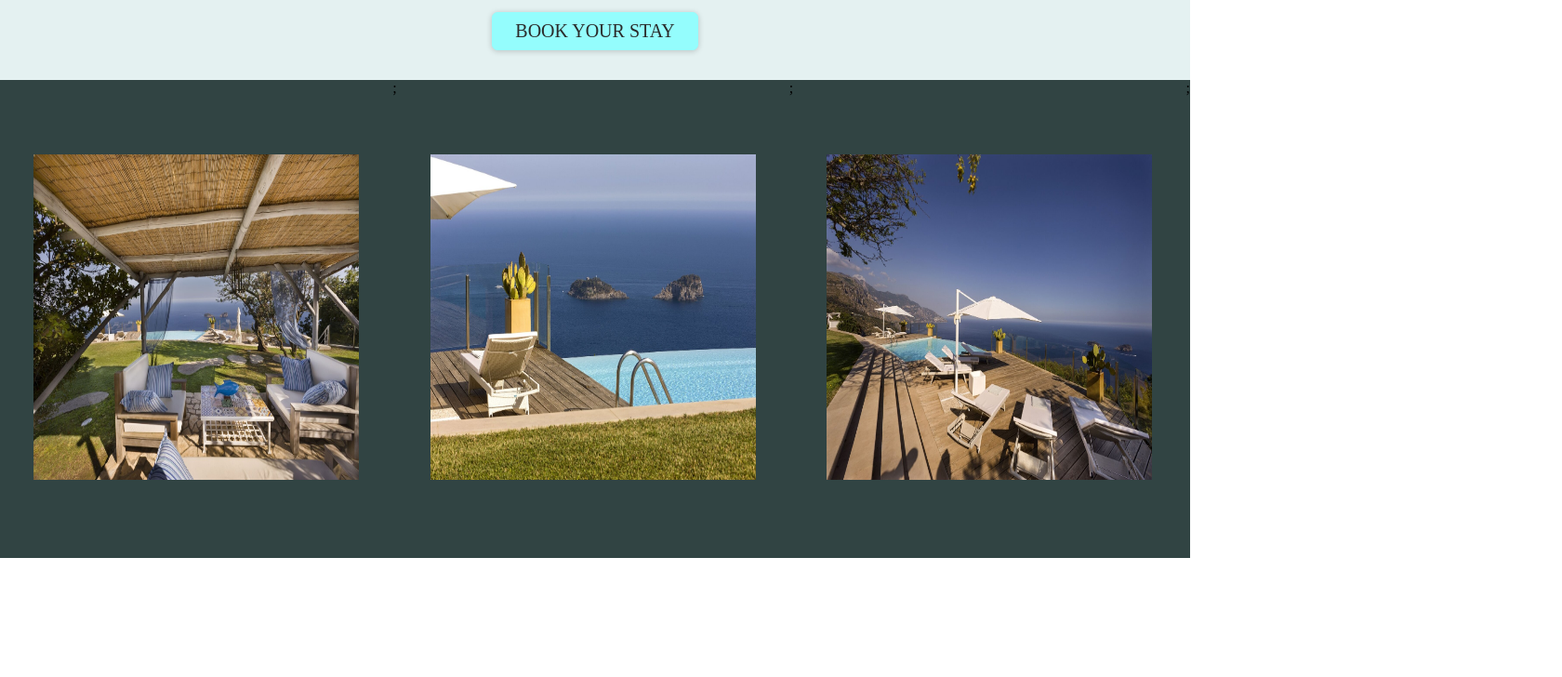
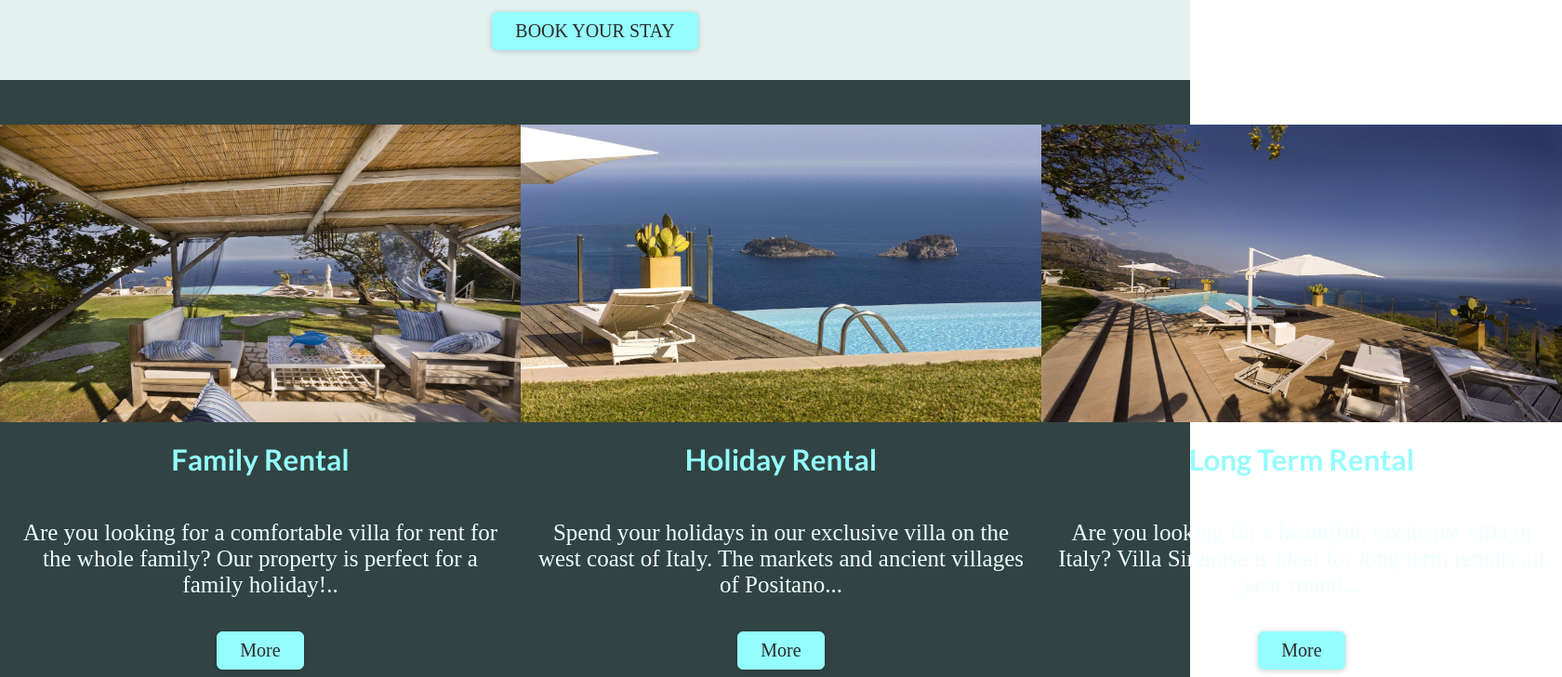
Before and after one commit to Allllakis/villa-italy-next-js, a Next.js app: page / in a window 1280 px wide. Shown: the part 1380-2108 px from the top of the page at 93% size, 1680 px wide, since content can reach past the window. Before the commit the page ends 1980 px from the top, so only its background shows below. Built offline with nearby package versions, Linux system fonts and the light colour scheme.

Commit message:
add detailsitem component

```diff
--- a/components/details/DataImageDetails.js
+++ b/components/details/DataImageDetails.js
@@ -1,14 +1,18 @@
 export const images = [
   {
-
+    title: "Family rental",
     image: "/images/details/image1.jpg",
+    description:
+      "Are you looking for a comfortable villa for rent for the whole family? Our property is perfect for a family holiday!..",
   },
   {
-
+    title: 'Holiday rental',
     image: "/images/details/image2.jpg",
+    description: 'Spend your holidays in our exclusive villa on the west coast of Italy. The markets and ancient villages of Positano...'
   },
   {
-
+    title: 'Long term rental',
     image: "/images/details/image3.jpg",
+    description: 'Are you looking for a beautiful, exclusive villa in Italy? Villa Sirenuse is ideal for long term rentals all year round...'
   },
 ];
--- a/components/details/detailsItem.js
+++ b/components/details/detailsItem.js
@@ -1,23 +1,27 @@
 import React from "react";
 import Image from "next/image";
 import classes from "./detailsItem.module.css";
-import {images} from './DataImageDetails'
+import { images } from "./DataImageDetails";
+import Button from "../ui/button";
 
 const DetailsItem = () => {
-
   return (
     <section className={classes.details}>
+      {images.map((item, index) => {
+        return (
+          <div className={classes.wrapper} key={index}>
+            <div className={classes.container}>
+              <Image src={item.image} alt="villa" layout='fill' />
+            </div>
 
-        <div className={classes.wrapper}>
-          <Image src={images[0].image} alt='villa' width={350} height={350} />
-        </div>;
-        <div className={classes.wrapper}>
-          <Image src={images[1].image} alt='villa' width={350} height={350} />
-        </div>;
-        <div className={classes.wrapper}>
-          <Image src={images[2].image} alt='villa' width={350} height={350} />
-        </div>;
-
+            <h3>{item.title}</h3>
+            <p className={classes.text}>{item.description}</p>
+            <Button>
+          <span className={classes.btn}>More</span>
+        </Button>
+          </div>
+        );
+      })}
     </section>
   );
 };
--- a/components/details/detailsItem.module.css
+++ b/components/details/detailsItem.module.css
@@ -3,9 +3,31 @@
   width: 100%;
   height: 100%;
   display: flex;
+  justify-content: space-between;
 
 }
 
 .wrapper {
-    margin: 5rem auto;
+  display: flex;
+  flex-direction: column;
+  justify-content: center;
+  align-items: center;
+  width: 35rem;
+  height: 100%;
+  margin: 2rem auto;
+  padding-bottom: 1rem;
+
 }
+
+.container {
+  position: relative;
+ width: 35rem;
+ height: 20rem;
+ margin: 1rem;
+
+}
+ .text {
+  color: azure;
+  padding: 1rem;
+
+ }
```
Lines whose indentation alone changed are shown as unchanged.
